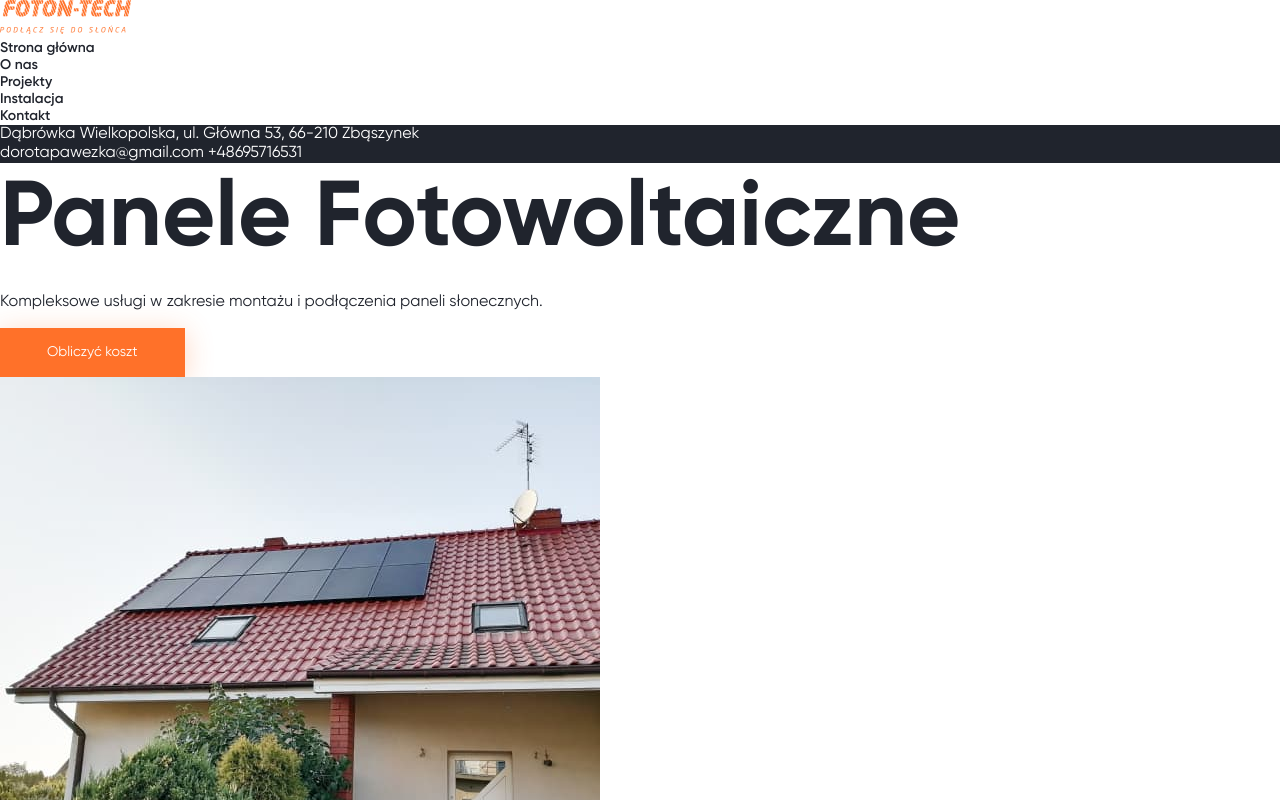
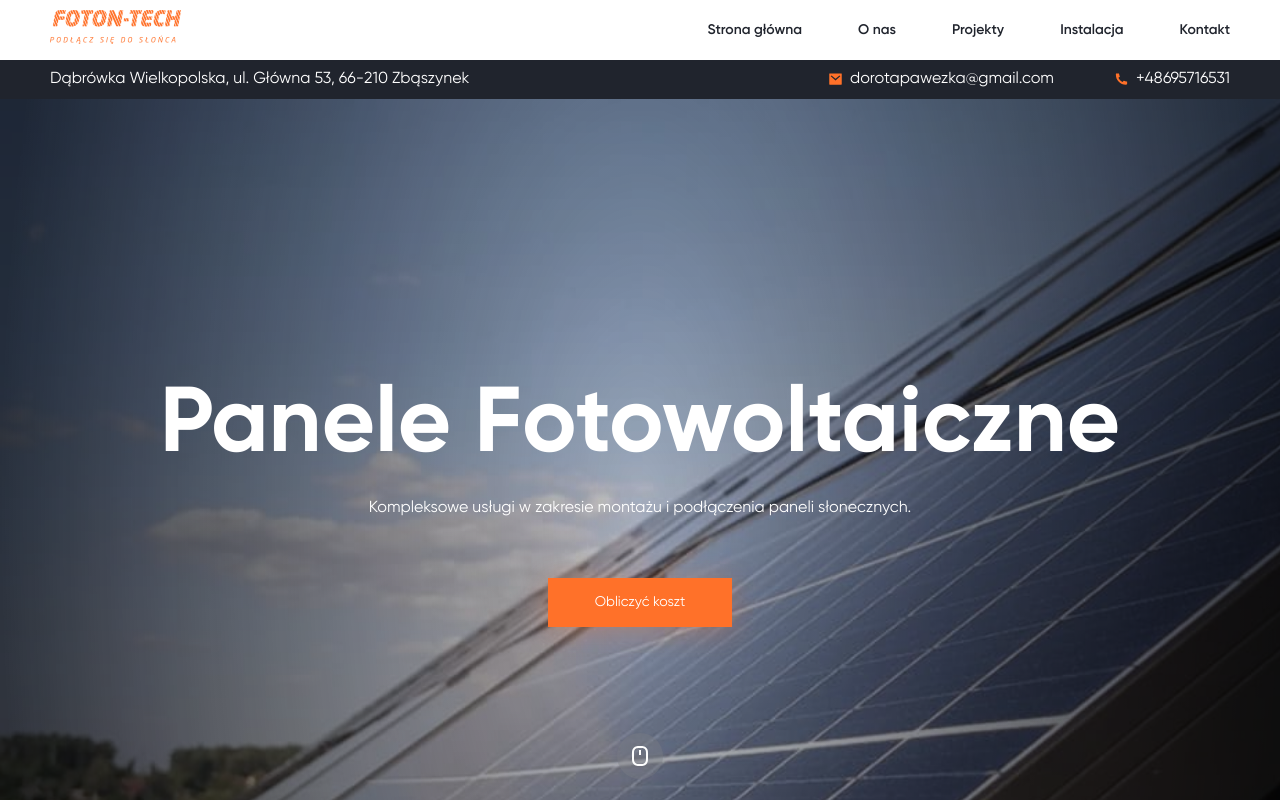
Before and after one commit to oleksandr-sidarok/foton-tech, a plain HTML site: page index.html in a window 1280 px wide. Shown: the top 800 px of the page. Drawn offline with Linux system fonts and the light colour scheme.

Commit message:
add styles for header, button and first section

```diff
--- a/css/style.css
+++ b/css/style.css
@@ -52,6 +52,13 @@ address {
   font: inherit;
 }
 
+.container {
+  width: 100%;
+  max-width: 1140px;
+  padding: 0 30px;
+  margin: 0 auto;
+}
+
 .main-title {
   font-size: 92px;
   font-weight: 700;
@@ -90,6 +97,70 @@ address {
   border: 1px solid black;
 }
 
+.header-inner, .footer-inner {
+  display: flex;
+  justify-content: space-between;
+  align-items: center;
+  padding: 10px 50px;
+}
+
+/* Nav */
+.nav-list {
+  display: flex;
+  align-items: center;
+}
+
+.nav-item {
+  display: inline;
+  margin-left: 56px;
+}
+
+.nav-item:hover {
+  color: #FF7129;
+}
+
+/* Contacts block */
+.contacts {
+  display: flex;
+  justify-content: space-between;
+  padding: 10px 50px;
+}
+
+.contacts-item {
+  position: relative;
+  padding-left: 22px;
+  margin-left: 56px;
+}
+
+.contacts-item:nth-child(1):before {
+  content: "";
+  position: absolute;
+  left: 0;
+  top: 50%;
+  transform: translateY(-50%);
+  display: block;
+  width: 15px;
+  height: 15px;
+  background-image: url("../img/icon/envelope.svg");
+  background-position: center;
+  background-size: cover;
+}
+
+.contacts-item:nth-child(2):before {
+  content: "";
+  position: absolute;
+  left: 0;
+  top: 50%;
+  transform: translateY(-50%);
+  display: block;
+  width: 15px;
+  height: 15px;
+  background-image: url("../img/icon/phone.svg");
+  background-position: center;
+  background-size: cover;
+}
+
+/* Header */
 .header-contacts {
   background-color: #20242D;
   color: #fff;
@@ -100,12 +171,105 @@ address {
   font-weight: 600;
 }
 
+.header-nav .nav-item {
+  position: relative;
+}
+
+.header-nav .nav-item:hover {
+  transition: all 0.3s ease-in;
+}
+
+.header-nav .nav-item:before, .header-nav .nav-item::after {
+  content: "";
+  opacity: 0;
+  position: absolute;
+  top: 40%;
+  transform: translateY(-50%);
+  display: block;
+  width: 10px;
+  height: 1px;
+  background-color: #FF7129;
+  transition: all 0.3s ease-in;
+}
+
+.header-nav .nav-item:before {
+  left: -20px;
+}
+
+.header-nav .nav-item::after {
+  right: -16px;
+}
+
+.header-nav .nav-item:hover.nav-item:before,
+.header-nav .nav-item:hover.nav-item:after {
+  opacity: 1;
+}
+
+/* Sections */
+.intro {
+  position: relative;
+  padding: 270px 0 290px 0;
+  color: #fff;
+  z-index: 3;
+}
+
+.intro:before {
+  content: "";
+  position: absolute;
+  top: 0;
+  left: 0;
+  display: block;
+  width: 100%;
+  height: 100%;
+  background-image: url("/./img/bg1.jpg");
+  background-size: cover;
+  background-repeat: no-repeat;
+  z-index: -1;
+}
+
+.intro:after {
+  content: "";
+  position: absolute;
+  top: 0;
+  left: 0;
+  display: block;
+  width: 100%;
+  height: 100%;
+  background: radial-gradient(50% 179.69% at 50% 50%, rgba(32, 36, 45, 0) 0%, #20242D 100%), rgba(32, 36, 45, 0.3);
+  opacity: 0.9;
+  mix-blend-mode: multiply;
+  z-index: -1;
+}
+
+.intro-inner {
+  text-align: center;
+}
+
+.intro-inner:before {
+  content: "";
+  position: absolute;
+  bottom: 138px;
+  left: 50%;
+  transform: translateX(-50%);
+  display: block;
+  width: 46px;
+  height: 46px;
+  background-image: url("../img/icon/scroll.svg");
+  background-position: center;
+  background-size: cover;
+  background-repeat: no-repeat;
+}
+
+.intro-text {
+  margin-bottom: 60px;
+}
+
+.intro-title {
+  margin-bottom: 16px;
+}
+
 .footer-nav {
   color: #fff;
-}
-
-.nav-item:hover {
-  color: #FF7129;
 }
 
 .footer {
--- a/index.html
+++ b/index.html
@@ -45,19 +45,23 @@
 				</ul>
 			</nav>
 		</div>
-		<div class="header-inner header-contacts">
+		<div class="header-contacts contacts">
 			<address class="header-adress">
 				Dąbrówka Wielkopolska, ul. Główna 53, 66-210 Zbąszynek
 			</address>
-			<a href="mailto:dorotapawezka@gmail.com">dorotapawezka@gmail.com</a>
-			<a href="tel:+48695716531">+48695716531</a>
+			<div class="contacts-inner">
+				<a href="mailto:dorotapawezka@gmail.com" class="contacts-item">dorotapawezka@gmail.com</a>
+				<a href="tel:+48695716531" class="contacts-item">+48695716531</a>
+			</div>
 		</div>
 	</header>
 	<main>
 		<section class="intro">
-			<h1 class="intro-title main-title">Panele Fotowoltaiczne</h1>
-			<p class="intro-text">Kompleksowe usługi w zakresie montażu i podłączenia paneli słonecznych.</p>
-			<button class="btn btn--primary">Obliczyć koszt</button>
+			<div class="container intro-inner">
+				<h1 class="intro-title main-title">Panele Fotowoltaiczne</h1>
+				<p class="intro-text">Kompleksowe usługi w zakresie montażu i podłączenia paneli słonecznych.</p>
+				<button class="btn btn--primary">Obliczyć koszt</button>
+			</div>
 		</section>
 		<section class="desc">
 			<div class="desc-photo">
```
